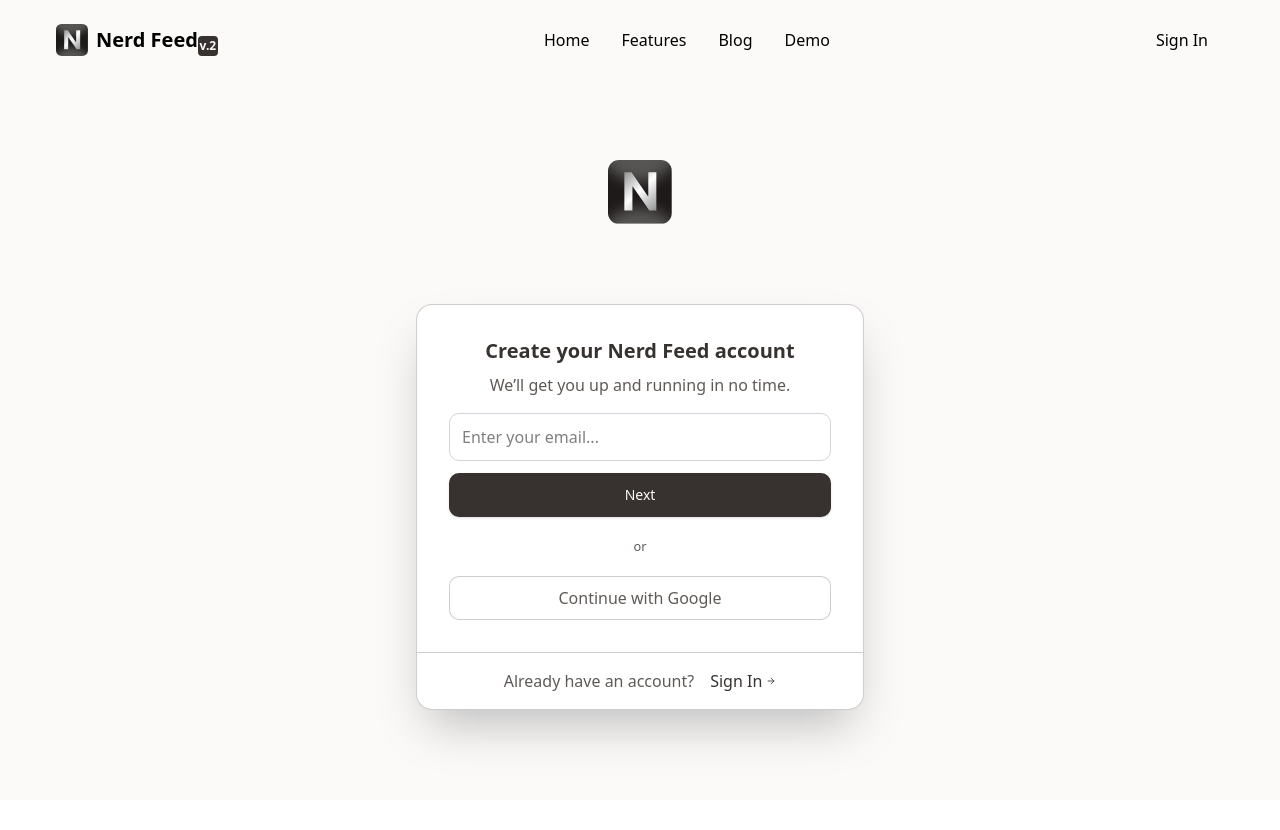
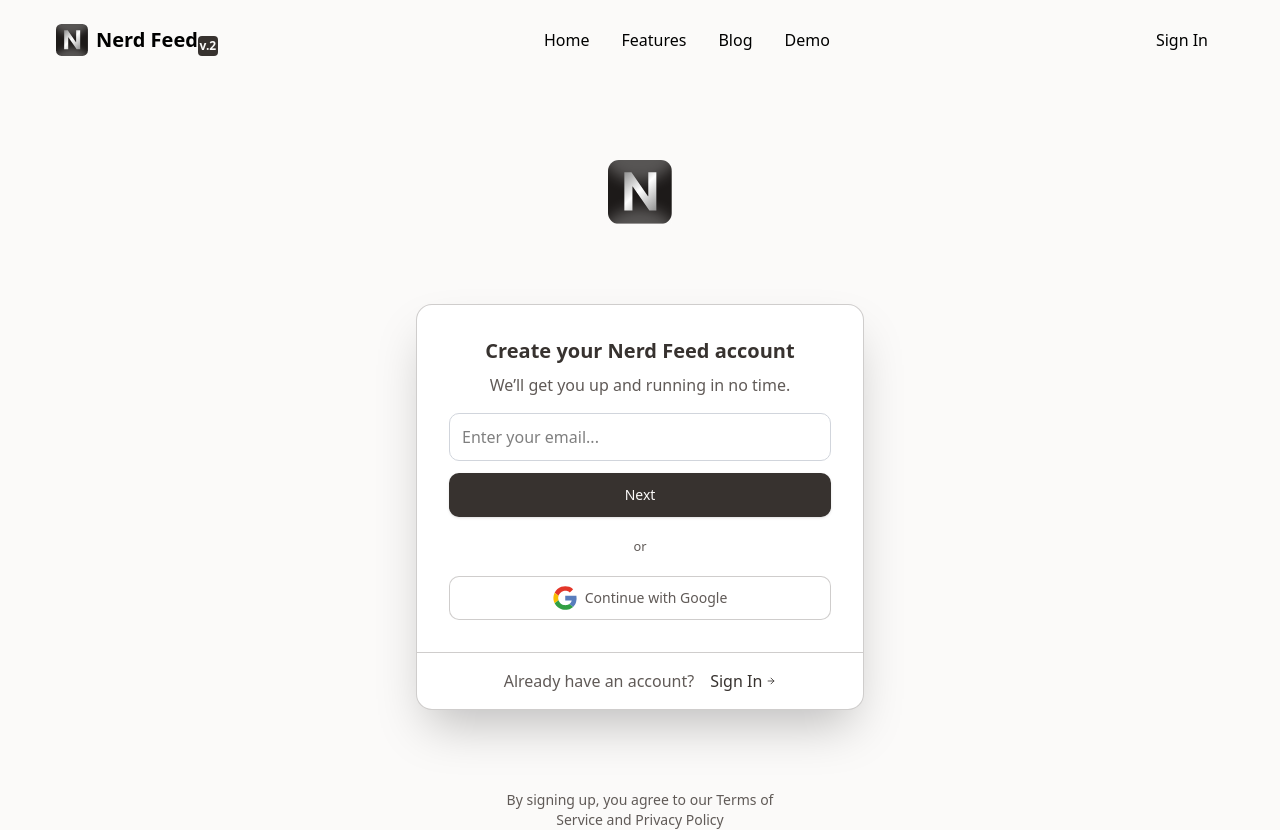
Before and after one commit to TomasSorgetti/nerd-feed-v2, a Vue app: page /auth/register in a window 1280 px wide. Before the commit the page ends 800 px from the top, so only its background shows below. Built offline with nearby package versions, Linux system fonts and the light colour scheme.

Commit message:
feat: google button added

```diff
--- a/src/domain/entities/Profile.js
+++ b/src/domain/entities/Profile.js
@@ -1,7 +1,9 @@
 export class Profile {
-  constructor({ id, username, tag, avatar }) {
+  // todo private properties
+  constructor({ id, username, email, tag, avatar }) {
     this.id = id;
     this.username = username;
+    this.email = email;
     this.tag = tag;
     this.avatar = avatar;
   }
--- /dev/null
+++ b/src/presentation/components/ui/buttons/GoogleButton.vue
@@ -0,0 +1,13 @@
+<script setup>
+import GoogleIcon from "../../../assets/icons/google.svg";
+</script>
+
+<template>
+  <button
+    type="button"
+    class="w-full h-11 text-sm bg-background border border-secondary/30 rounded-lg text-text duration-200 flex items-center justify-center gap-2 cursor-pointer hover:bg-secondary/5 hover:shadow-lg"
+  >
+    <img :src="GoogleIcon" alt="google icon" class="size-6" />
+    <slot />
+  </button>
+</template>
--- a/src/presentation/pages/auth/Login.vue
+++ b/src/presentation/pages/auth/Login.vue
@@ -7,6 +7,7 @@ import Logo from "../../assets/logo.svg";
 import { ArrowRight, ArrowLeft } from "lucide-vue-next";
 import CustomInput from "../../components/ui/forms/CustomInput.vue";
 import FormButton from "../../components/ui/buttons/FormButton.vue";
+import GoogleButton from "../../components/ui/buttons/GoogleButton.vue";
 
 const { signIn } = useAuth();
 const router = useRouter();
@@ -112,12 +113,7 @@ function handleKeydown(e) {
 
           <small class="text-text w-full py-2">or</small>
 
-          <button
-            type="button"
-            class="w-full h-11 bg-background border border-secondary/30 rounded-lg text-text hover:bg-secondary/10 duration-200"
-          >
-            Continue with Google
-          </button>
+          <GoogleButton>Continue with Google</GoogleButton>
         </form>
 
         <form
--- a/src/presentation/pages/auth/Register.vue
+++ b/src/presentation/pages/auth/Register.vue
@@ -7,6 +7,7 @@ import Logo from "../../assets/logo.svg";
 import { ArrowRight, ArrowLeft } from "lucide-vue-next";
 import CustomInput from "../../components/ui/forms/CustomInput.vue";
 import FormButton from "../../components/ui/buttons/FormButton.vue";
+import GoogleButton from "../../components/ui/buttons/GoogleButton.vue";
 
 const { signUp, emailExists } = useAuth();
 const router = useRouter();
@@ -172,12 +173,7 @@ function handleKeydown(e) {
 
           <small class="text-text w-full py-2">or</small>
 
-          <button
-            type="button"
-            class="w-full h-11 bg-background border border-secondary/30 rounded-lg text-text hover:bg-secondary/10 duration-200"
-          >
-            Continue with Google
-          </button>
+          <GoogleButton>Continue with Google</GoogleButton>
         </form>
 
         <form
@@ -271,5 +267,9 @@ function handleKeydown(e) {
         </router-link>
       </p>
     </div>
+
+    <small class="mt-20 text-text text-sm text-center max-w-2xs">
+      By signing up, you agree to our Terms of Service and Privacy Policy
+    </small>
   </main>
 </template>
```
Also changed, not shown: src/presentation/assets/icons/google.svg (added).
